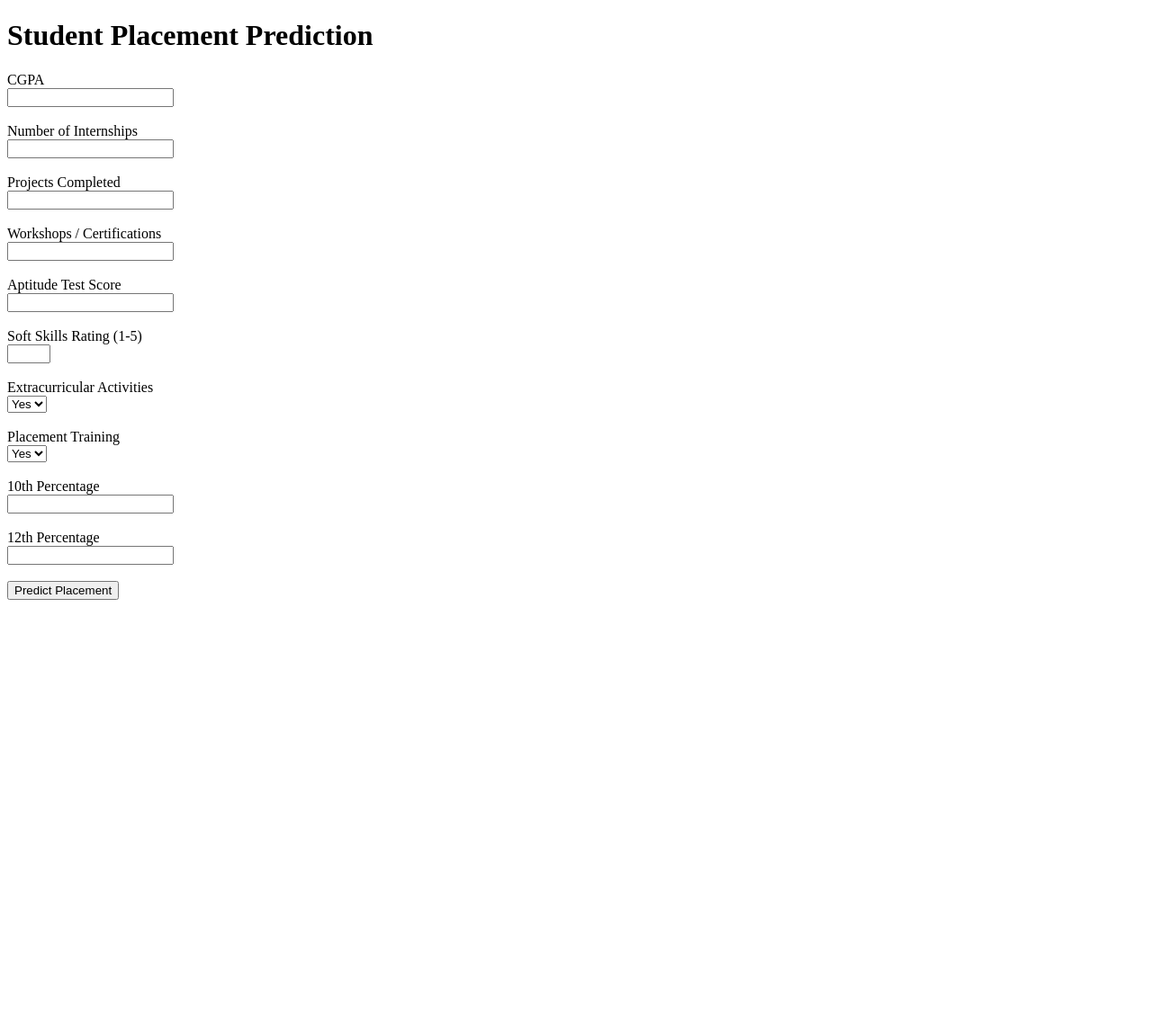
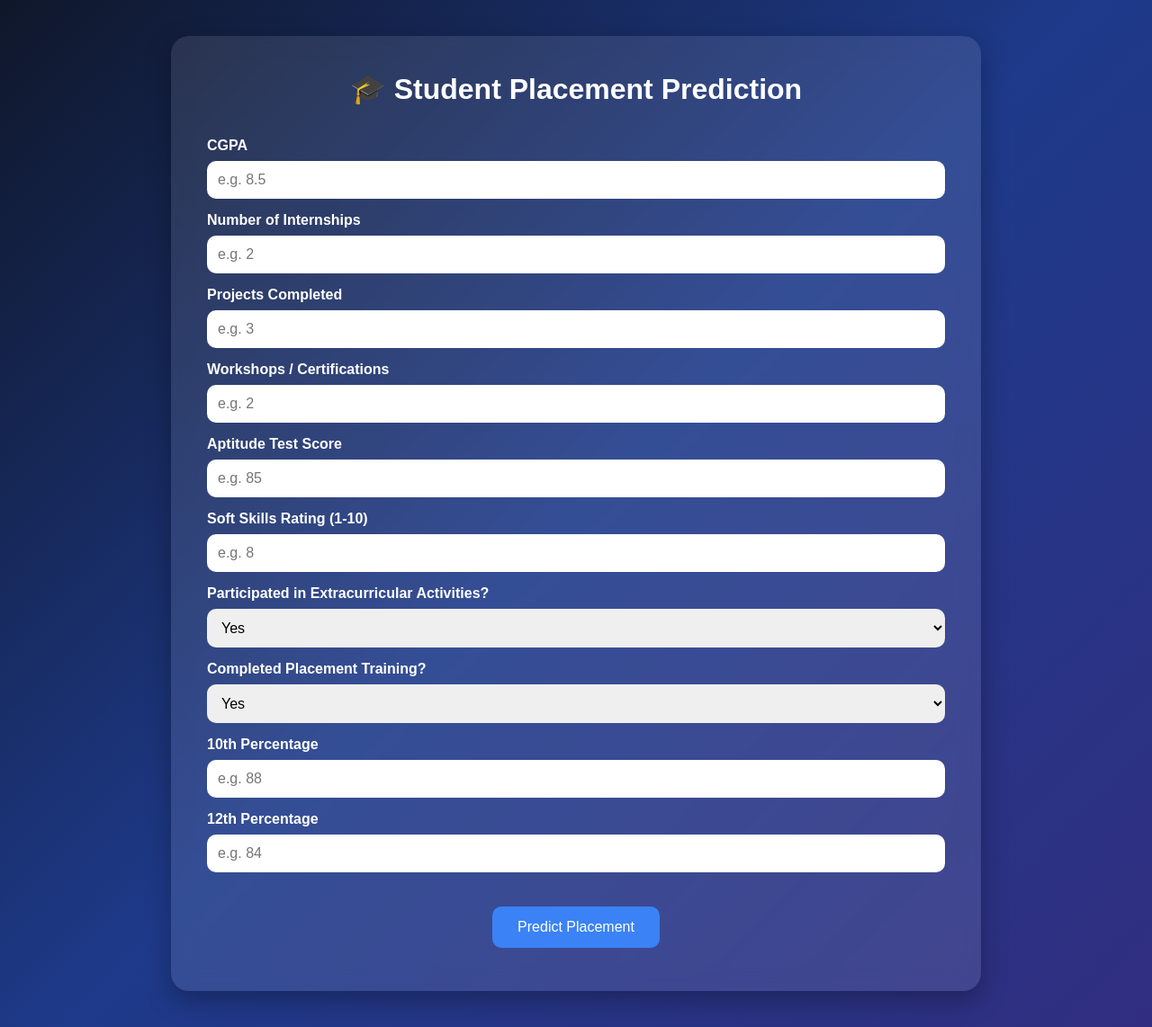
Before and after one commit to avy-pixel/Student-placement-prediction, a Flask app: page /predict in a window 1280 px wide. Shown: the whole page at 90% size. Before the commit the page ends 667 px from the top, so only its background shows below. Run offline with Flask 3, Linux system fonts and the light colour scheme; parts of the project's set-up code (start-up, migrations or seed data) failed here and were passed over.

Commit message:
Added result.html page for results and style.css for styling

```diff
--- a/Studentplacementapp/app.py
+++ b/Studentplacementapp/app.py
@@ -27,19 +27,60 @@ def predict():
     ssc = float(request.form.get("ssc"))
     hsc = float(request.form.get("hsc"))
 
-    return f"""
-    CGPA: {cgpa}<br>
-    Internships: {internships}<br>
-    Projects: {projects}<br>
-    Workshops: {workshops}<br>
-    Aptitude: {aptitude}<br>
-    Soft Skills: {softskills}<br>
-    Extracurricular: {extracurricular}<br>
-    Placement Training: {training}<br>
-    SSC: {ssc}<br>
-    HSC: {hsc}
-    """
+    # Arrange features in the same order used during training
+    features = [[
+        cgpa,
+        internships,
+        projects,
+        workshops,
+        aptitude,
+        softskills,
+        extracurricular,
+        training,
+        ssc,
+        hsc
+    ]]
+
+    # Scale the data
+    scaled_features = scaler.transform(features)
+
+    # Predict
+    prediction = model.predict(scaled_features)[0]
+    probability=model.predict_proba(scaled_features)[0][1]*100
+
+    suggestions=[]
+    if cgpa < 7.5:
+       suggestions.append("Improve your CGPA. A CGPA above 7.5 can strengthen your placement profile.")
+    if internships == 0:
+        suggestions.append("Complete at least one internship to gain practical experience.")
+    if projects < 2:
+        suggestions.append("Build more academic or personal projects to showcase your skills.")
+
+    if workshops < 2:
+        suggestions.append("Attend workshops or earn certifications to improve your technical knowledge.")
+
+    if aptitude < 70:
+        suggestions.append("Practice aptitude questions regularly to improve your test performance.")
+
+    if softskills < 7:
+        suggestions.append("Work on communication, teamwork, and interview skills.")
+
+    if extracurricular == 0:
+        suggestions.append("Participate in extracurricular activities to demonstrate leadership and teamwork.")
+
+    if training == 0:
+        suggestions.append("Join a placement training program to prepare for interviews.")
+
+    if ssc < 70:
+        suggestions.append("Many companies consider academic consistency, so strong fundamentals are beneficial.")
+
+    if hsc < 70:
+        suggestions.append("Improving subject knowledge can help with technical interviews.")
+
+    result="Likely to be Placed" if prediction == 1 else "Not Likely to be Placed"
 
 
+
+    return render_template("result.html", result=result, suggestions=suggestions ,probability=round(probability,2))
 if __name__=="__main__":
     app.run(debug=True)
--- /dev/null
+++ b/Studentplacementapp/static/style.css
@@ -0,0 +1,103 @@
+*{
+    margin:0;
+    padding:0;
+    box-sizing:border-box;
+    font-family:Arial, Helvetica, sans-serif;
+}
+
+body{
+    background:linear-gradient(135deg,#0f172a,#1e3a8a,#312e81);
+    min-height:100vh;
+    display:flex;
+    justify-content:center;
+    align-items:center;
+    padding:40px;
+    color:white;
+}
+
+.container{
+    width:100%;
+    max-width:900px;
+    background:rgba(255,255,255,0.1);
+    backdrop-filter:blur(12px);
+    border-radius:20px;
+    padding:40px;
+    box-shadow:0 10px 30px rgba(0,0,0,0.3);
+}
+
+h1{
+    text-align:center;
+    margin-bottom:20px;
+}
+
+p{
+    line-height:1.7;
+    text-align:center;
+}
+
+button{
+    background:#3b82f6;
+    color:white;
+    border:none;
+    padding:14px 28px;
+    border-radius:10px;
+    cursor:pointer;
+    font-size:16px;
+    transition:.3s;
+}
+
+button:hover{
+    background:#2563eb;
+    transform:translateY(-2px);
+}
+
+.center{
+    text-align:center;
+    margin-top:30px;
+}
+form{
+    display:flex;
+    flex-direction:column;
+}
+
+label{
+    margin-top:15px;
+    margin-bottom:8px;
+    font-weight:bold;
+}
+
+input,
+select{
+    padding:12px;
+    border:none;
+    border-radius:10px;
+    font-size:16px;
+    outline:none;
+}
+
+input:focus,
+select:focus{
+    border:2px solid #60a5fa;
+}
+.suggestion-box{
+    margin-top:30px;
+    background:rgba(255,255,255,0.08);
+    padding:20px;
+    border-radius:15px;
+}
+
+.suggestion-box h3{
+    margin-bottom:15px;
+}
+
+.suggestion-box ul{
+    padding-left:20px;
+}
+
+.suggestion-box li{
+    margin-bottom:10px;
+}
+
+button{
+    margin:8px;
+}
--- a/Studentplacementapp/templates/predict.html
+++ b/Studentplacementapp/templates/predict.html
@@ -1,52 +1,63 @@
 <!DOCTYPE html>
-<html>
+<html lang="en">
 <head>
+    <meta charset="UTF-8">
+    <meta name="viewport" content="width=device-width, initial-scale=1.0">
     <title>Predict Placement</title>
+
+    <link rel="stylesheet" href="{{ url_for('static', filename='style.css') }}">
 </head>
 <body>
 
-<h1>Student Placement Prediction</h1>
+<div class="container">
+
+    <h1>🎓 Student Placement Prediction</h1>
+
     <form action="/predict" method="POST">
 
-    <label>CGPA</label><br>
-    <input type="number" step="0.01" name="cgpa" required><br><br>
+        <label>CGPA</label>
+        <input type="number" step="0.01" min="0" max="10" name="cgpa" placeholder="e.g. 8.5" required>
 
-    <label>Number of Internships</label><br>
-    <input type="number" name="internships" required><br><br>
+        <label>Number of Internships</label>
+        <input type="number" min="0" name="internships" placeholder="e.g. 2" required>
 
-    <label>Projects Completed</label><br>
-    <input type="number" name="projects" required><br><br>
+        <label>Projects Completed</label>
+        <input type="number" min="0" name="projects" placeholder="e.g. 3" required>
 
-    <label>Workshops / Certifications</label><br>
-    <input type="number" name="workshops" required><br><br>
+        <label>Workshops / Certifications</label>
+        <input type="number" min="0" name="workshops" placeholder="e.g. 2" required>
 
-    <label>Aptitude Test Score</label><br>
-    <input type="number" name="aptitude" required><br><br>
+        <label>Aptitude Test Score</label>
+        <input type="number" min="0" max="100" name="aptitude" placeholder="e.g. 85" required>
 
-    <label>Soft Skills Rating (1-5)</label><br>
-    <input type="number" name="softskills" min="1" max="5" required><br><br>
+        <label>Soft Skills Rating (1-10)</label>
+        <input type="number" min="1" max="10" name="softskills" placeholder="e.g. 8" required>
 
-    <label>Extracurricular Activities</label><br>
+        <label>Participated in Extracurricular Activities?</label>
         <select name="extracurricular">
             <option value="1">Yes</option>
             <option value="0">No</option>
-    </select><br><br>
+        </select>
 
-    <label>Placement Training</label><br>
+        <label>Completed Placement Training?</label>
         <select name="training">
             <option value="1">Yes</option>
             <option value="0">No</option>
-    </select><br><br>
+        </select>
 
-    <label>10th Percentage</label><br>
-    <input type="number" step="0.01" name="ssc" required><br><br>
+        <label>10th Percentage</label>
+        <input type="number" step="0.01" min="0" max="100" name="ssc" placeholder="e.g. 88" required>
 
-    <label>12th Percentage</label><br>
-    <input type="number" step="0.01" name="hsc" required><br><br>
+        <label>12th Percentage</label>
+        <input type="number" step="0.01" min="0" max="100" name="hsc" placeholder="e.g. 84" required>
 
+        <div class="center">
             <button type="submit">Predict Placement</button>
+        </div>
 
     </form>
 
+</div>
+
 </body>
 </html>
```
Also changed, not shown: Studentplacementapp/templates/index.html (+15 -16 lines), Studentplacementapp/templates/result.html (added, +49 -0 lines). Lines whose indentation alone changed are shown as unchanged.
